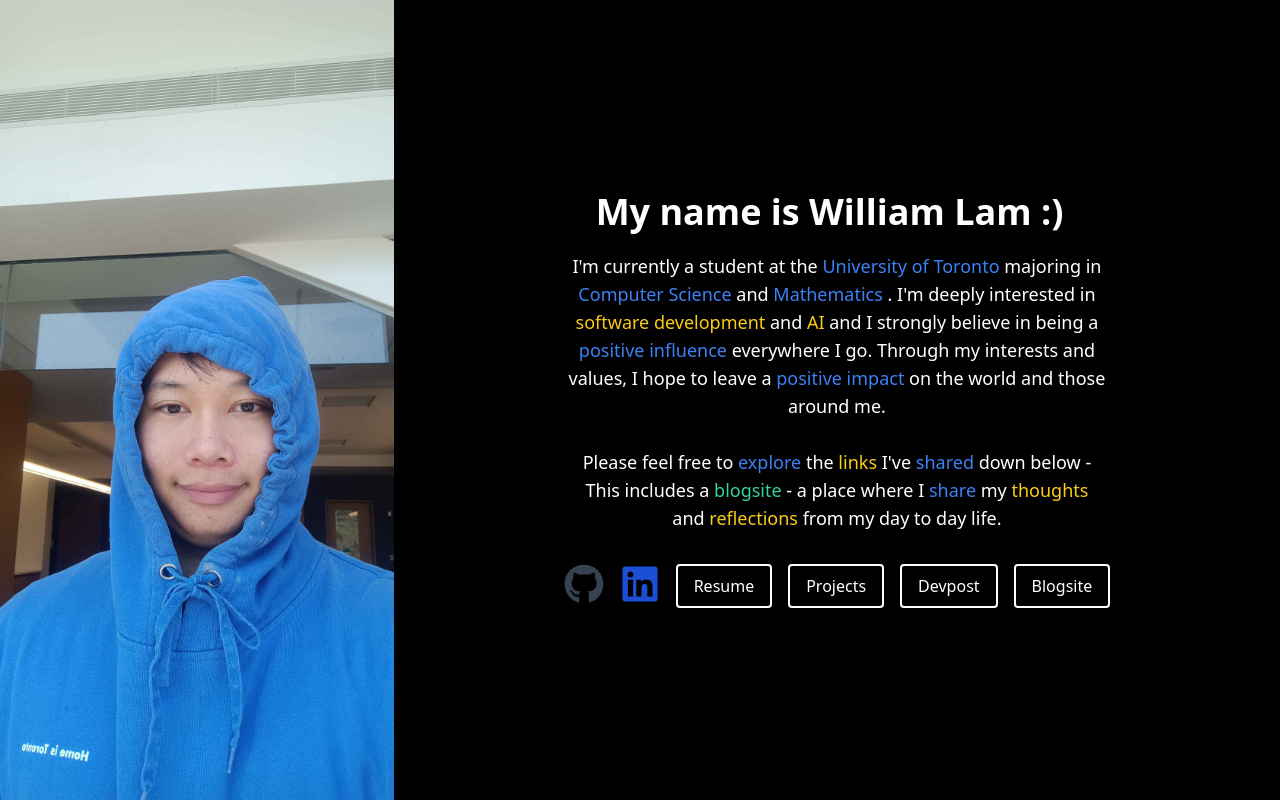
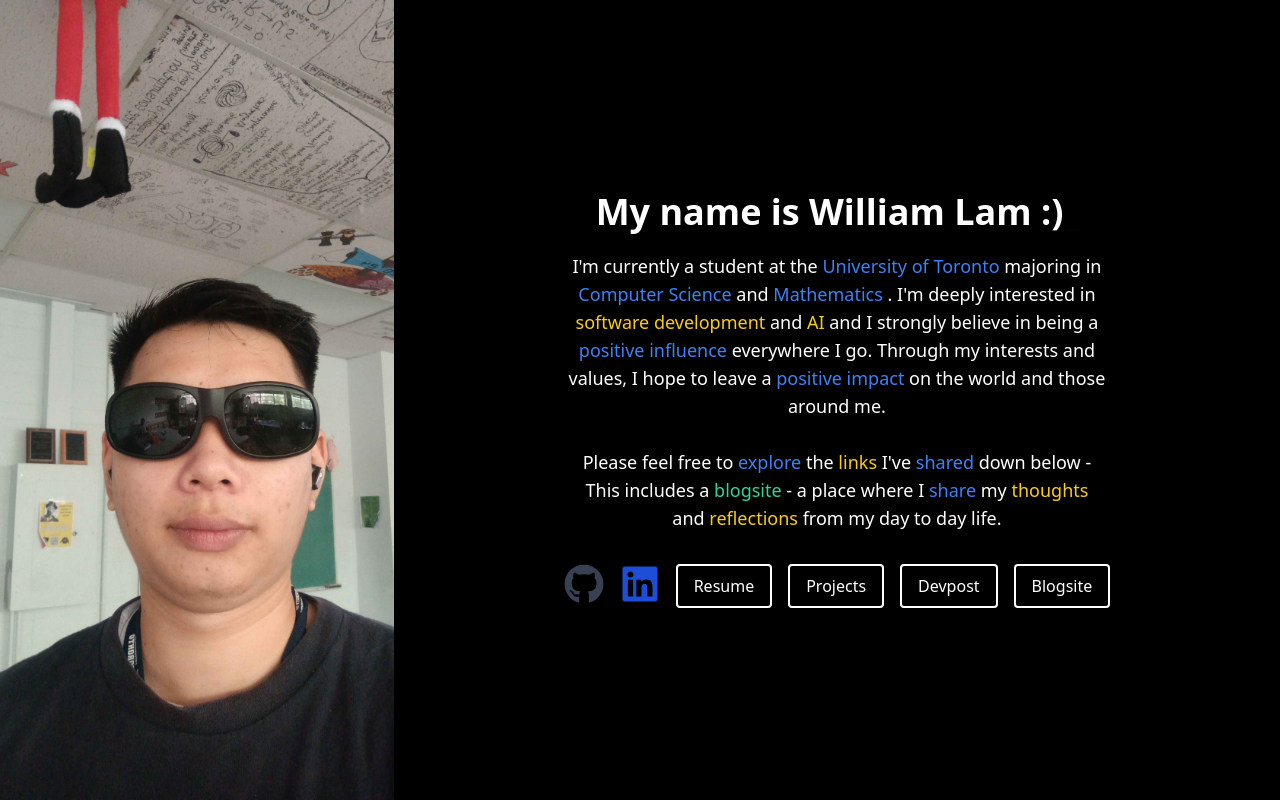
Before and after one commit to williamntlam/Personal-Website, a React (Vite) app: page / in a window 1280 px wide. Built offline with nearby package versions, Linux system fonts and the light colour scheme; a web font is replaced by a local one.

Commit message:
feat(home picture): updated alternate home picture when user hovers over the picture author: William Lam<williamntlam@gmail.com>

```diff
--- a/src/components/HomePicture.tsx
+++ b/src/components/HomePicture.tsx
@@ -1,5 +1,5 @@
 import profilePicture from "/homePicture.jpg";
-import funnyProfilePicture from "/funnyHomePicture.jpg";
+import sunglassesPhoto from "/sunglassesPhoto.jpg";
 
 const HomePicture = () => {
   return (
@@ -10,7 +10,7 @@ const HomePicture = () => {
         className="w-full h-full object-cover"
       />
       <img
-        src={funnyProfilePicture}
+        src={sunglassesPhoto}
         alt="Another picture on hover."
         className="w-full h-full object-cover absolute top-0 left-0 opacity-0 group-hover:opacity-100 transition-opacity duration-300"
       />
```
Also changed, not shown: public/sunglassesPhoto.jpg (added).
